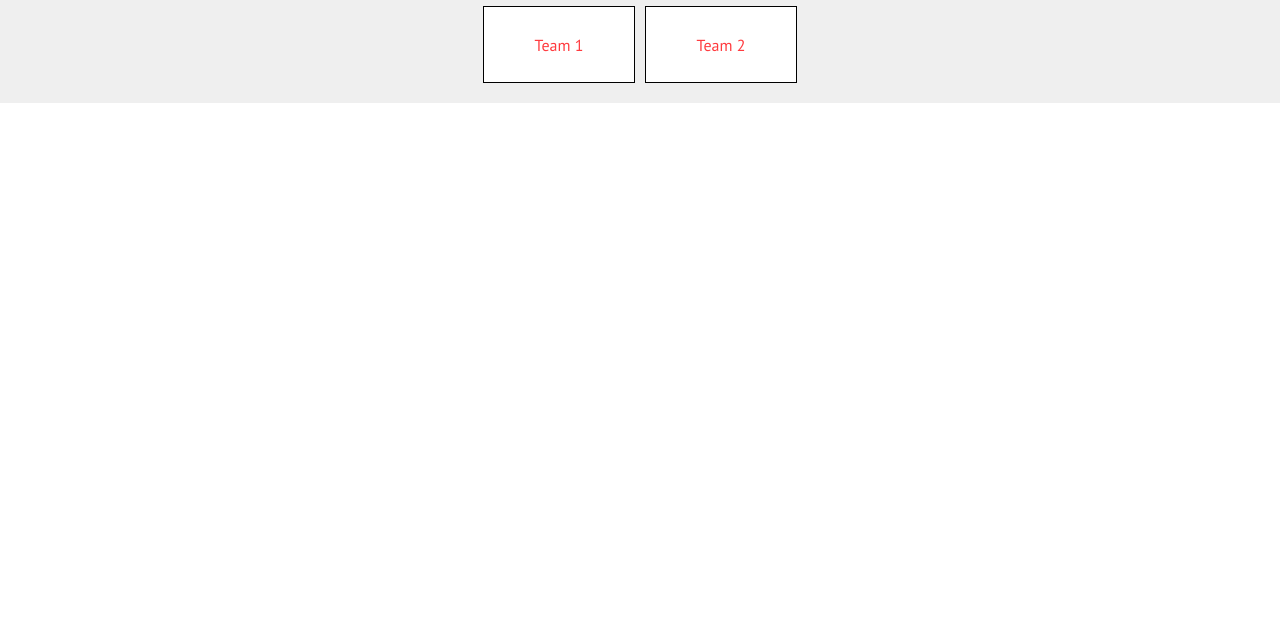
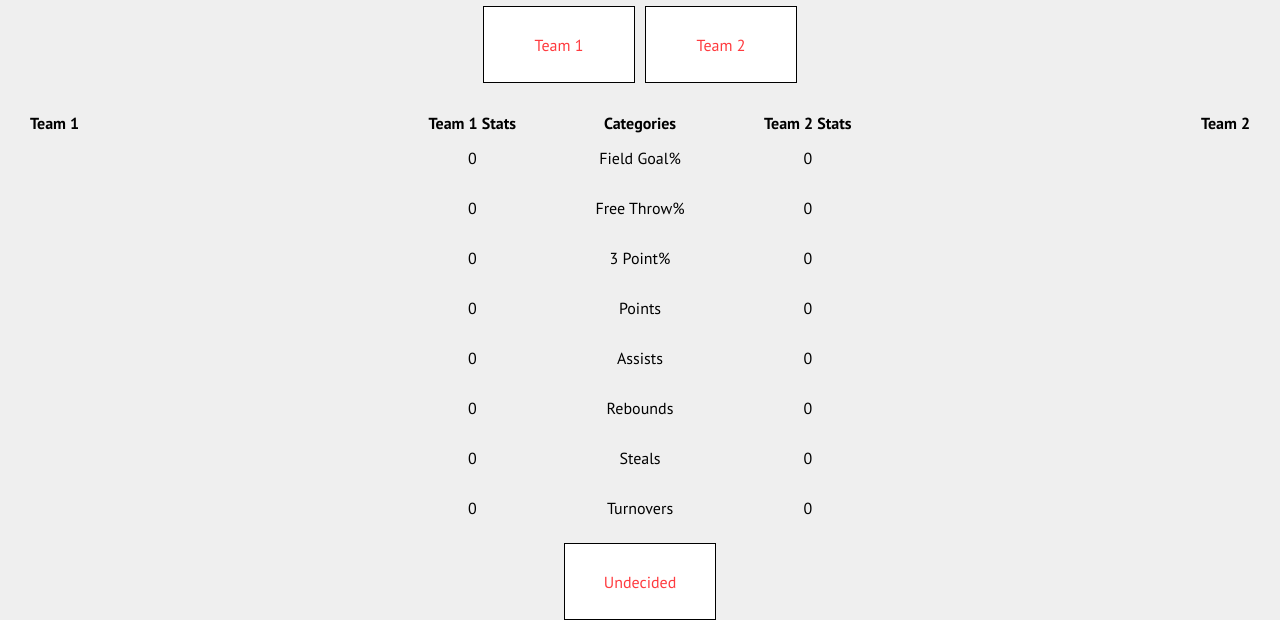
Before and after one commit to williamjzhao/mocknba, a React app: page / in a window 1280 px wide. Shown: the part 623-1243 px from the top of the page. Before the commit the page ends 800 px from the top, so only its background shows below. Built offline with nearby package versions, Linux system fonts and the light colour scheme.

Commit message:
working mvp-ish

```diff
--- a/src/components/Homepage/Homepage.js
+++ b/src/components/Homepage/Homepage.js
@@ -1,16 +1,115 @@
-import React, { Component, Fragment } from 'react';
+import React, { Component } from 'react';
 import Navbar from '../Navbar/Navbar';
 import HomepageBody from './HomepageBody/HomepageBody';
 import TeamButtons from './TeamButtons/TeamButtons';
+import Teams from './Teams/Teams';
+import Simulate from './Simulate/Simulate';
 import classes from './Homepage.css';
 
 class Homepage extends Component {
+  constructor(props){
+    super(props);
+    this.state = {
+      currentPlayer: '',
+      team1:[],
+      team2:[],
+      teamOneStats: [0,0,0,0,0,0,0,0],
+      teamTwoStats: [0,0,0,0,0,0,0,0],
+      curStats: []
+    }
+  }
+
+  currentPlayer = (player) => {
+    this.setState({
+      currentPlayer: player
+    })
+  }
+
+  getStats = (stats) => {
+    this.setState({
+      curStats: stats
+    })
+  }
+
+  addStats = (team, stats) => {
+    if(team === '1'){
+      let newStats = this.state.teamOneStats;
+      let length = (this.state.team1).length;
+      length = length > 1 ? length : 1;
+      for(let i = 0; i < 8; ++i) {
+        let temp = parseFloat(newStats[i] * (length - 1)) + parseFloat(stats[i]);
+        newStats[i] = (temp / length).toFixed(2);
+      }
+      this.setState({
+        teamOneStats: newStats
+      })
+    } else {
+      let newStats = this.state.teamTwoStats;
+      let length = (this.state.team2).length;
+      length = length > 1 ? length : 1;
+      for(let i = 0; i < 8; ++i) {
+        let temp = parseFloat(newStats[i] * (length - 1)) + parseFloat(stats[i]);
+        newStats[i] = (temp / length).toFixed(2);
+      }
+      this.setState({
+        teamTwoStats: newStats
+      })
+    }
+  }
+
+  addPlayer = (team = '3') => {
+    if(this.state.currentPlayer === '') {
+      alert('No player has been selected');
+    } else {
+      if((this.state.team1).indexOf(this.state.currentPlayer) > -1 || (this.state.team2).indexOf(this.state.currentPlayer) > -1) {
+        alert('Player has already been added');
+      } else {
+        if(team === '1') {
+          let temp = this.state.team1;
+          if(temp.length === 5) {
+            alert("Team 1 has reached capacity");
+          } else {
+            temp.push(this.state.currentPlayer);
+            this.setState({
+              team1: temp
+            })
+          }
+        } else {
+          let temp = this.state.team2;
+          if(temp.length === 5) {
+            alert("Team 2 has reached capacity");
+          } else {
+            temp.push(this.state.currentPlayer);
+            this.setState({
+              team2: temp
+            })
+          }
+        }
+      }
+    }
+  }
+
   render() {
     return (
       <div className={classes.Homepage}>
         <Navbar />
-        <HomepageBody team='cle'/>
-        <TeamButtons />
+        <HomepageBody
+          team='cle'
+          getCurrent={this.currentPlayer}
+          getStats={this.getStats}
+          curStats={this.state.curStats}/>
+        <TeamButtons
+          selectTeam={this.addPlayer}
+          addStats={this.addStats}
+          curStats={this.state.curStats}/>
+        <Teams
+          team1={this.state.team1}
+          team2={this.state.team2}
+          teamOneStats={this.state.teamOneStats}
+          teamTwoStats={this.state.teamTwoStats}/>
+        <Simulate
+          team1={this.state.teamOneStats}
+          team2={this.state.teamTwoStats}/>
       </div>
     );
   }
--- a/src/components/Homepage/HomepageBody/HomepageBody.js
+++ b/src/components/Homepage/HomepageBody/HomepageBody.js
@@ -1,6 +1,5 @@
 import React, { Component } from 'react';
 import PlayerDisplay from './PlayerDisplay/PlayerDisplay';
-import PlayerSelector from './PlayerSelector/PlayerSelector';
 import classes from './HomepageBody.css';
 import playerimage from '../../../assets/generic.png';
 import teamlogo from '../../../assets/nbalogo.png';
@@ -16,29 +15,18 @@ class HomepageBody extends Component {
       teamLogo: teamlogo,
       activePlayer: 'Generic Player',
       activeId: null,
-      playersList: [
-        {
-          id: 0,
-          name: 'Stephen Curry',
-          selected: false,
-          value: 'curry/stephen',
-          key: 'playersList',
-        },
-        {
-          id: 1,
-          name: 'Lebron James',
-          selected: false,
-          value: 'james/lebron',
-          key: 'playersList',
-        }
-      ],
       stats: {
         Name: 'Generic Player',
         Team: 'Generic Team',
         'Field Goal Percentage': '0%',
         'Free Throw Percentage': '0%',
+        '3 Point Percentage': '0%',
         'Points Per Game': '0',
-      }
+        'Assists Per Game': '0',
+        'Rebounds Per Game': '0',
+        'Steals Per Game': '0',
+        'Turnovers Per Game': '0'
+      },
     }
 
     // this.updatePlayerCard = this.updatePlayerCard.bind(this)
@@ -55,10 +43,8 @@ class HomepageBody extends Component {
 
 
   updatePlayerCard = (playerURL) => {
-    console.log(playerURL);
     const imgURL = 'https://nba-players.herokuapp.com/players/' + playerURL;
     const statsURL = 'https://nba-players.herokuapp.com/players-stats/' + playerURL;
-    console.log(imgURL);
     fetch(imgURL)
       .then(response => {
         const newImg = response.url;
@@ -77,59 +63,30 @@ class HomepageBody extends Component {
               Team: statsJSON.team_name,
               'Field Goals Percentage': statsJSON.field_goal_percentage + '%',
               'Free Throw Percentage': statsJSON.free_throw_percentage + '%',
+              '3 Point Percentage': statsJSON.three_point_percentage + '%',
               'Points Per Game': statsJSON.points_per_game,
+              'Assists Per Game': statsJSON.assists_per_game,
+              'Rebounds Per Game': statsJSON.rebounds_per_game,
+              'Steals Per Game': statsJSON.steals_per_game,
+              'Turnovers Per Game': statsJSON.turnovers_per_game
             },
           });
+          const values = [statsJSON.field_goal_percentage, statsJSON.free_throw_percentage,
+            statsJSON.three_point_percentage, statsJSON.points_per_game, statsJSON.assists_per_game,
+            statsJSON.rebounds_per_game, statsJSON.steals_per_game, statsJSON.turnovers_per_game];
+          return values;
+        }).then((values) => {
+          this.props.getStats(values);
         })
       });
     }
-
-  // toggleSelected = (id, key) => {
-  //   const temp = this.state[key];
-  //   const active = this.state.activeId;
-  //   temp[id].selected = !temp[id].selected;
-
-  //   // temp[active] is the currently selected player in the dropdown
-  //   if(active != null) {
-  //     temp[active].selected = !temp[active].selected;
-  //   }
-  //   this.setState({
-  //     [key]: temp,
-  //     activeId: id,
-  //     activePlayer: temp[id].name,
-  //   });
-
-  //   // temp[id].value is the player url
-  //   console.log(temp[id].value);
-  //   this.updatePlayerCard(temp[id].value);
-  //   // this.getPlayerStats(temp[id].value);
-  // }
-  // toggleSelected = (id, key) => {
-  //   const temp = this.state[key];
-  //   const active = this.state.activeId;
-  //   temp[id].selected = !temp[id].selected;
-
-  //   // temp[active] is the currently selected player in the dropdown
-  //   if(active != null) {
-  //     temp[active].selected = !temp[active].selected;
-  //   }
-  //   this.setState({
-  //     [key]: temp,
-  //     activeId: id,
-  //     activePlayer: temp[id].name,
-  //   });
-
-  //   // temp[id].value is the player url
-  //   console.log(temp[id].value);
-  //   this.updatePlayerCard(temp[id].value);
-  //   // this.getPlayerStats(temp[id].value);
-  // }
 
   newToggle = (playerData) => {
     // temp[active] is the currently selected player in the dropdown
     this.setState({
       activePlayer: playerData["name"]
     })
+    this.props.getCurrent(playerData["name"]);
     this.updatePlayerCard(playerData["api"]);
 
     /*        <PlayerSelector
--- a/src/components/Homepage/HomepageBody/PlayerDisplay/PlayerDescription/PlayerDescription.js
+++ b/src/components/Homepage/HomepageBody/PlayerDisplay/PlayerDescription/PlayerDescription.js
@@ -1,9 +1,6 @@
 import React from 'react';
-import PlayerInfo from './PlayerInfo/PlayerInfo';
 import PlayerStats from './PlayerStats/PlayerStats';
 import classes from './PlayerDescription.css';
-
-const stats = [{stat: 'jumper', value: 10},{stat: 'rumper', value: 20}];
 
 const player = (props) => (
   <div className={classes.PlayerDescription}>
--- a/src/components/Homepage/HomepageBody/PlayerDisplay/PlayerDescription/PlayerStats/PlayerStats.js
+++ b/src/components/Homepage/HomepageBody/PlayerDisplay/PlayerDescription/PlayerStats/PlayerStats.js
@@ -1,5 +1,4 @@
 import React, { Fragment } from 'react';
-import classes from './PlayerStats.css';
 
 const playerStats = (props) => {
   let stats = props.stats;
--- a/src/components/Homepage/HomepageBody/SearchBar/SearchBar.js
+++ b/src/components/Homepage/HomepageBody/SearchBar/SearchBar.js
@@ -1,5 +1,4 @@
 import React, { Component } from 'react';
-import Autocomplete from 'react-autocomplete';
 import classes from './SearchBar.css';
 import data from './names.json';
 
--- /dev/null
+++ b/src/components/Homepage/Simulate/Simulate.css
@@ -0,0 +1,21 @@
+.Simulate {
+    width: 150px;
+    display:flex;
+    height: 75px;
+    background: white;
+    align-items: center;
+    justify-content: center;
+    border: 1px solid black;
+    margin: 0 5px;
+    color: #FF3B3F;
+  }
+
+  .Simulate:hover {
+    background: #CAEBF2;
+    cursor: pointer;
+  }
+
+  .container {
+      display: flex;
+      justify-content: center;
+  }
--- /dev/null
+++ b/src/components/Homepage/Simulate/Simulate.js
@@ -0,0 +1,46 @@
+import React, { Component } from 'react';
+import classes from './Simulate.css';
+
+class Simulate extends Component {
+    constructor(props) {
+        super(props)
+        this.state = {
+            winner: 'Undecided'
+        }
+    }
+    calculate = () => {
+        let score1 = this.props.team1.reduce((total,number) => {
+            return parseFloat(total) + parseFloat(number);
+        });
+        let score2 = this.props.team2.reduce((total,number) => {
+            return parseFloat(total) + parseFloat(number);
+        });
+        score1 = (score1/8).toFixed(0);
+        score2 = (score2/8).toFixed(0);
+
+        const rando = (Math.random() * 100).toFixed(0);
+        let temp = 'Undecided';
+        if(score1 !== 0 && score2 !== 0) {
+            if(rando >= 25){
+                temp = score1 > score2 ? "Team 1 Wins" : "Team 2 Wins";
+            } else{
+                temp = score1 < score2 ? "Team 1 Wins" : "Team 2 Wins";
+            }
+        }
+        this.setState({
+            winner: temp
+        })
+    }
+
+    render() {
+        return(
+            <div className={classes.container}>
+                <div className={classes.Simulate} onClick={this.calculate}>
+                    {this.state.winner}
+                </div>
+            </div>
+        )
+    };
+}
+
+export default Simulate;
--- a/src/components/Homepage/TeamButtons/TeamButton/TeamButton.js
+++ b/src/components/Homepage/TeamButtons/TeamButton/TeamButton.js
@@ -1,11 +1,18 @@
 import React from 'react';
 import classes from './TeamButton.css';
 
-const teamButton = (props) => (
-  <div className={classes.TeamButton}>
-    Team {props.teamNumber}
-  </div>
+
+const teamButton = (props) => {
+  function selectTeam() {
+    props.select(props.teamNumber);
+    props.add(props.teamNumber, props.stats);
+  }
+  return(
+    <div className={classes.TeamButton} onClick={selectTeam}>
+      Team {props.teamNumber}
+    </div>
+  );
   //send a post to the server or something
-)
+}
 
 export default teamButton;
--- /dev/null
+++ b/src/components/Homepage/Teams/Teams.css
@@ -0,0 +1,47 @@
+.Teams {
+    display: flex;
+    flex-direction: row;
+    justify-content: space-around;
+    margin: 10px;
+}
+
+.Teams div span{
+    margin-bottom: 15px;
+    margin-top: 15px;
+}
+.Teams div div{
+    margin-bottom: 15px;
+    margin-top: 15px;
+}
+
+.teamStats {
+    display: flex;
+    flex-direction: column;
+    text-align: center;
+    width:12.5%;
+}
+
+.middle {
+    display: flex;
+    flex-direction: column;
+    width: 15%;
+    text-align: center;
+    margin:0;
+    padding:0;
+}
+
+.teamOne {
+    display: flex;
+    flex-direction: column;
+    text-align: left;
+    width: 30%;
+    margin-left: 20px;
+}
+
+.teamTwo {
+    display: flex;
+    flex-direction: column;
+    text-align: right;
+    width: 30%;
+    margin-right: 20px;
+}
--- /dev/null
+++ b/src/components/Homepage/Teams/Teams.js
@@ -0,0 +1,58 @@
+import React from 'react';
+import classes from './Teams.css';
+
+const teams = (props) => {
+    let team1 = props.team1;
+    let team2 = props.team2;
+    let teamOneStats = props.teamOneStats;
+    let teamTwoStats = props.teamTwoStats;
+    return(
+        <div className={classes.Teams}>
+            <div className={classes.teamOne}>
+                <strong>Team 1</strong>
+                {Object.entries(team1).map(([key,name]) => (
+                    <div key={name}>
+                        <strong>{name}</strong>
+                    </div>
+                ))}
+            </div>
+            <div className={classes.teamStats}>
+                <strong>Team 1 Stats</strong>
+                {Object.entries(teamOneStats).map(([key,name]) => (
+                    <span key={key}>
+                        {name}
+                    </span>
+                ))}
+            </div>
+            <div className={classes.middle}>
+                <strong>Categories</strong>
+                <span>Field Goal%</span>
+                <span>Free Throw%</span>
+                <span>3 Point%</span>
+                <span>Points</span>
+                <span>Assists</span>
+                <span>Rebounds</span>
+                <span>Steals</span>
+                <span>Turnovers</span>
+            </div>
+            <div className={classes.teamStats}>
+                <strong>Team 2 Stats</strong>
+                {Object.entries(teamTwoStats).map(([key,name]) => (
+                    <span key={key}>
+                        {name}
+                    </span>
+                ))}
+            </div>
+            <div className={classes.teamTwo}>
+                <strong>Team 2</strong>
+                {Object.entries(team2).map(([key, name]) => (
+                    <div key={name}>
+                        <strong>{name}</strong>
+                    </div>
+                ))}
+            </div>
+        </div>
+    )
+}
+
+export default teams;
--- a/src/components/Navbar/Navbar.js
+++ b/src/components/Navbar/Navbar.js
@@ -1,12 +1,10 @@
-import React, { Component } from 'react';
-import { Router, Route, Link, IndexRoute, hashHistory, browserHistory, DefaultRoute, IndexLink } from 'react-router'
+import React from 'react';
+import { IndexLink } from 'react-router'
 import classes from './Navbar.css';
 
 const Navbar = (props) => (
   <div className={classes.NavBar}>
     <IndexLink style={{ textDecoration: 'none' }} to='/'>Home</IndexLink>&nbsp;
-    <IndexLink style={{ textDecoration: 'none' }} to='/teams'>Teams</IndexLink>&nbsp;
-    <IndexLink style={{ textDecoration: 'none' }} to='/about'>About</IndexLink>&nbsp;
     <a style={{ textDecoration: 'none' }} href='//www.github.com/williamjzhao'>Github</a>&nbsp;
   </div>
 )
--- a/src/components/TeamsPage/TeamsPage.js
+++ b/src/components/TeamsPage/TeamsPage.js
@@ -1,4 +1,4 @@
-import React, { Component, Fragment } from 'react';
+import React, { Component } from 'react';
 import Navbar from '../Navbar/Navbar';
 import classes from './TeamsPage.css';
 import OptionsBar from './OptionsBar/OptionsBar';
```
Also changed, not shown: src/components/Homepage/HomepageBody/SearchBar/SearchBar.css (+0 -8 lines), src/components/Homepage/TeamButtons/TeamButtons.js (+8 -2 lines), src/containers/App.js (+2 -12 lines), src/assets/logos/nor.png (renamed from src/assets/logos/nop.png).
